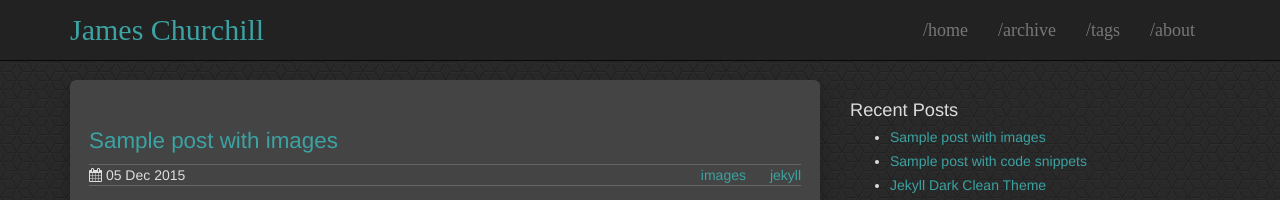
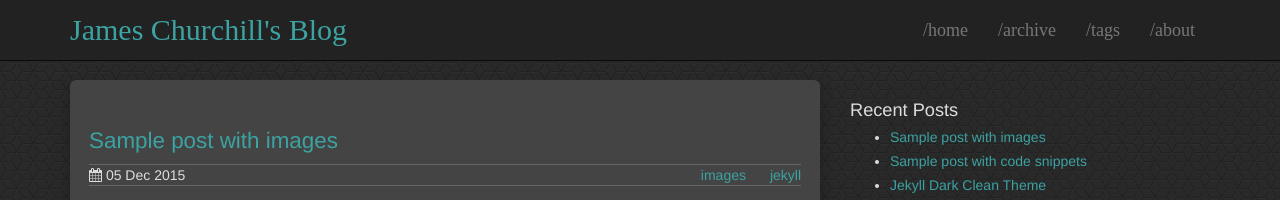
Before and after one commit to smashdevcode/smashdevcode.github.io, a Jekyll site: the page built from index.html, in a window 1280 px wide. Shown: the top 200 px of the page. Built offline with Jekyll 4.4.1, drawn with Linux system fonts in a browser that asks for light colours.

Commit message:
Updated Jekyll config

```diff
--- a/_config.yml
+++ b/_config.yml
@@ -1,6 +1,6 @@
 # Jekyll configuration
 
-name: James Churchill
+name: James Churchill's Blog
 description: Software Developer / .NET Teacher at Treehouse
 
 # Url is currently only used only for the RSS feed in feed.xml
```
